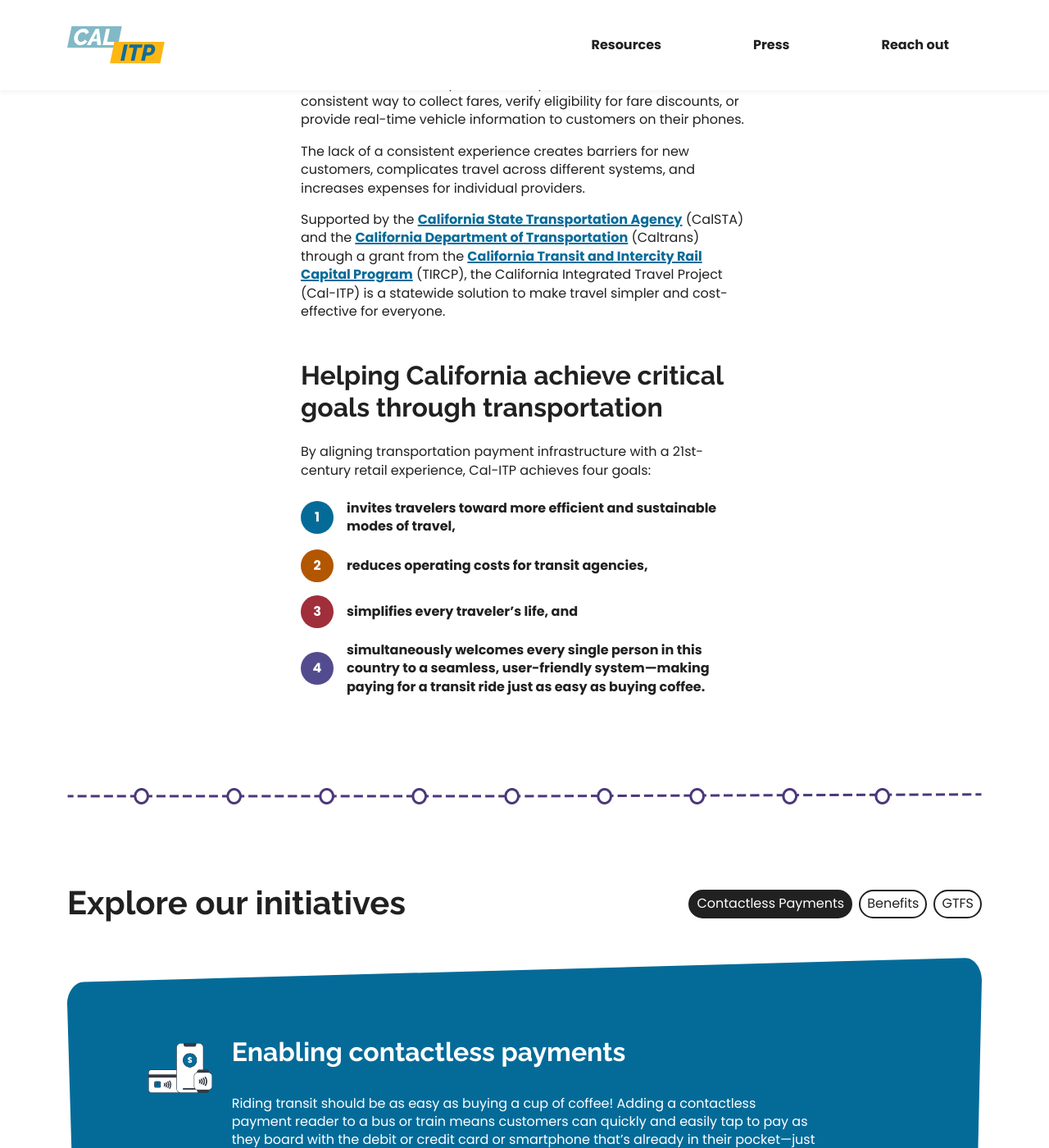
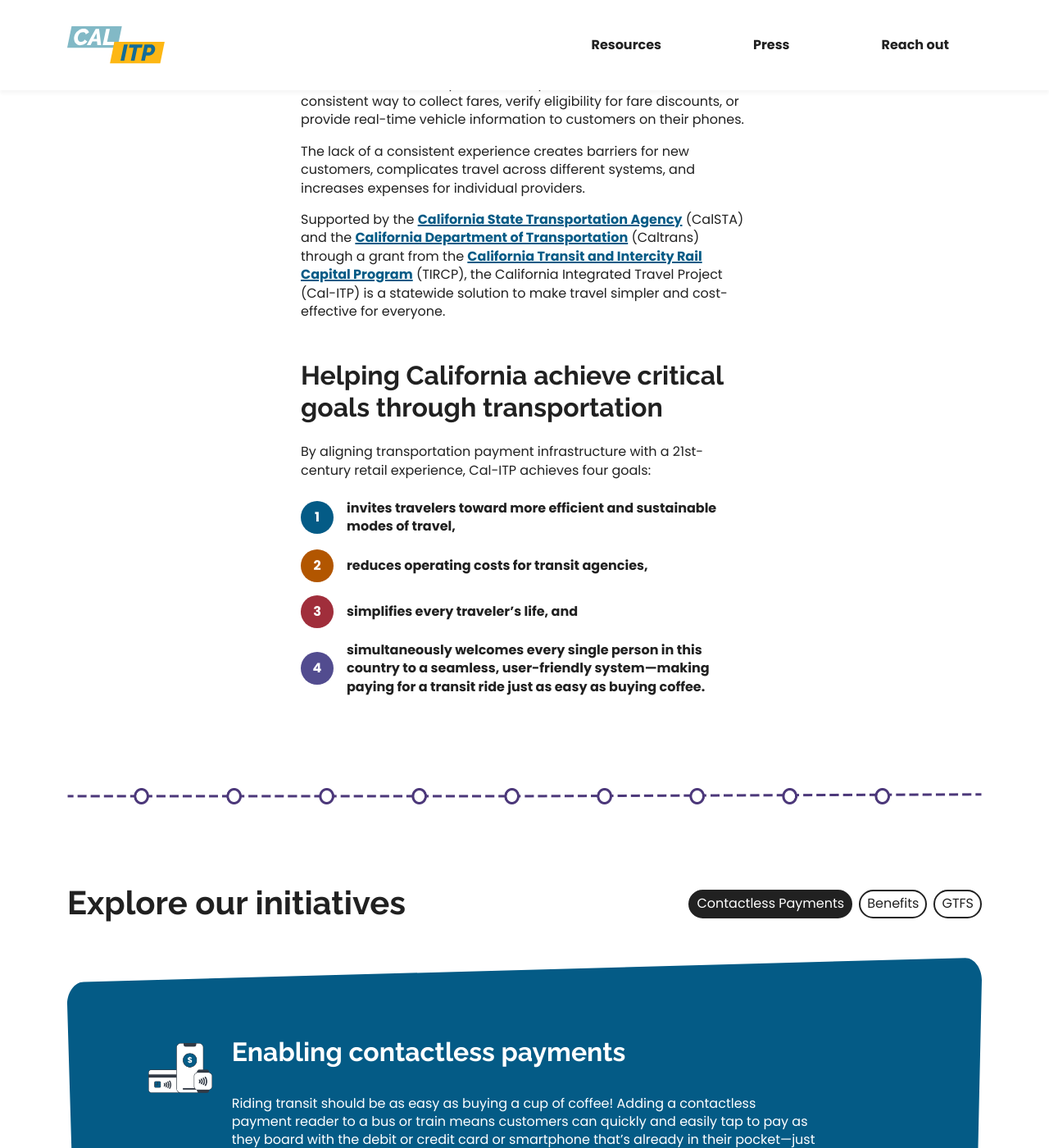
Before and after one commit to cal-itp/calitp.org, a Jekyll site: the page built from src/index.html, in a window 1280 px wide and 1400 px high, scrolled down 1029 px. Shown: the whole window at 82% size. Built offline with Jekyll 4.4.1, drawn with Linux system fonts in a browser that asks for light colours.

Commit message:
fix(colors): update calitp blue and hover blue

```diff
--- a/src/stylesheets/main.css
+++ b/src/stylesheets/main.css
@@ -12,11 +12,11 @@
 
 body {
   --bs-body-color: rgb(33, 33, 33); /* #212121 */
-  --bs-link-color: rgb(4, 107, 153); /* calitp-primary-blue */
-  --bs-link-hover-color: rgb(34, 81, 115); /* calitp-primary-dark-blue */
+  --bs-link-color: rgb(4, 91, 134); /* #045B86, calitp-primary-blue */
+  --bs-link-hover-color: rgb(4, 72, 105); /* #044869, calitp-primary-dark-blue */
   --bs-secondary-rgb: 143, 147, 153; /* calitp-gray-3 */
-  --calitp-primary-blue: rgb(4, 107, 153); /* #046b99 */
-  --calitp-primary-dark-blue: rgb(34, 81, 115); /* #225173 */
+  --calitp-primary-blue: rgb(4, 91, 134); /* #045B86 */
+  --calitp-primary-dark-blue: rgb(4, 72, 105); /* #044869, , calitp-primary-dark-blue */
   --calitp-background-blue: rgb(245, 249, 251); /* #F5F9FB */
   --calitp-background-light-blue: rgb(223, 242, 242); /* #DFF2F2 */
   --calitp-cyan-1: rgb(213, 238, 245); /* #d5eef5 */
```
